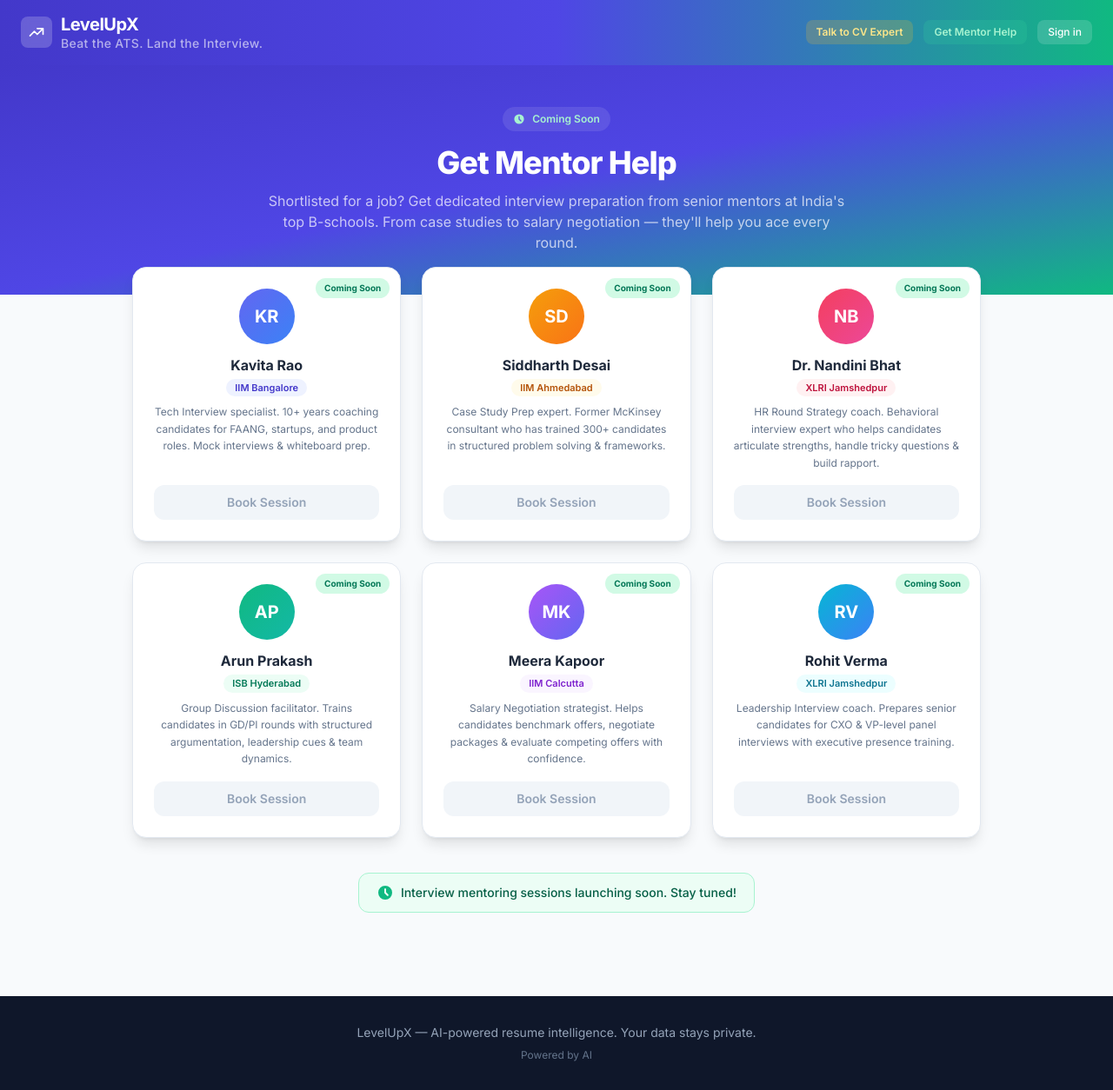
After one commit to Sumant2298/cv-analyzer, a Flask app: page /mentors in a window 1280 px wide. The commit adds this page. Shown: the whole page at 87% size. Run offline with Flask 3, Linux system fonts and the light colour scheme; some libraries are stand-ins or nearby versions.

Commit message:
Merge credits display, add mentors page, fix session security
- Merge duplicate "Credits: 8" text + coin badge into single nav element
- Add "Get Mentor Help" nav button + /mentors landing page with 6
  interview prep mentor cards (Tech, Case Study, HR, GD, Salary, Leadership)
- Fix SECRET_KEY: replace os.urandom(24) fallback with stable dev key
  to prevent session corruption across server restarts (was causing
  user A seeing user B's account data)

IMPORTANT: Set SECRET_KEY env var in Railway for production security.

Co-Authored-By: Claude Opus 4.6 <noreply@anthropic.com>

```diff
--- a/app.py
+++ b/app.py
@@ -28,7 +28,11 @@ logger = logging.getLogger(__name__)
 app = Flask(__name__)
 # Trust Railway's reverse proxy headers so url_for() generates https:// URLs
 app.wsgi_app = ProxyFix(app.wsgi_app, x_for=1, x_proto=1, x_host=1)
-app.secret_key = os.environ.get('SECRET_KEY', os.urandom(24))
+_secret = os.environ.get('SECRET_KEY')
+if not _secret:
+    logger.warning('SECRET_KEY not set — using fallback. Set SECRET_KEY env var for production!')
+    _secret = 'levelupx-dev-fallback-key-change-in-production'
+app.secret_key = _secret
 app.config['PREFERRED_URL_SCHEME'] = 'https'
 app.config['MAX_CONTENT_LENGTH'] = 10 * 1024 * 1024  # 10 MB
 app.config['UPLOAD_FOLDER'] = tempfile.mkdtemp()
@@ -1311,6 +1315,11 @@ def experts():
     return render_template('experts.html')
 
 
+@app.route('/mentors')
+def mentors():
+    return render_template('mentors.html')
+
+
 # ---------------------------------------------------------------------------
 # Admin endpoints — protected by ADMIN_TOKEN
 # ---------------------------------------------------------------------------
--- a/templates/base.html
+++ b/templates/base.html
@@ -65,11 +65,12 @@
             </a>
             <div class="flex items-center gap-3">
                 <a href="/experts" class="text-xs bg-amber-400/20 hover:bg-amber-400/30 text-amber-200 px-3 py-1.5 rounded-lg transition font-semibold hidden sm:inline-block">Talk to CV Expert</a>
+                <a href="/mentors" class="text-xs bg-emerald-400/20 hover:bg-emerald-400/30 text-emerald-200 px-3 py-1.5 rounded-lg transition font-semibold hidden sm:inline-block">Get Mentor Help</a>
                 {% if session.get('user_id') %}
-                <span class="text-sm text-white/60 hidden sm:inline">Credits: <span class="font-bold text-white">{{ session.get('user_credits', 0) }}</span></span>
-                <a href="/buy-credits" class="flex items-center gap-1.5 bg-white/15 hover:bg-white/25 backdrop-blur-sm px-2.5 py-1 rounded-lg transition text-xs font-semibold" title="Buy credits">
-                    <svg class="w-3.5 h-3.5 text-amber-300" fill="currentColor" viewBox="0 0 20 20"><path d="M10 18a8 8 0 100-16 8 8 0 000 16zM8.736 6.979C9.208 6.193 9.696 6 10 6c.304 0 .792.193 1.264.979a1 1 0 001.715-1.029C12.279 4.784 11.232 4 10 4s-2.279.784-2.979 1.95c-.285.475-.507 1-.67 1.55H6a1 1 0 000 2h.013a9.358 9.358 0 000 1H6a1 1 0 100 2h.351c.163.55.385 1.075.67 1.55C7.721 15.216 8.768 16 10 16s2.279-.784 2.979-1.95a1 1 0 10-1.715-1.029c-.472.786-.96.979-1.264.979-.304 0-.792-.193-1.264-.979a5.389 5.389 0 01-.421-.821h2.382a1 1 0 000-2H7.653a7.357 7.357 0 010-1h3.044a1 1 0 000-2H8.315c.134-.29.268-.545.421-.821z"/></svg>
-                    <span>{{ session.get('user_credits', 0) }}</span>
+                <a href="/buy-credits" class="flex items-center gap-1.5 bg-white/15 hover:bg-white/25 backdrop-blur-sm px-3 py-1 rounded-lg transition text-sm font-semibold hidden sm:flex" title="Buy credits">
+                    <span class="text-white/60">Credits:</span>
+                    <svg class="w-4 h-4 text-amber-300" fill="currentColor" viewBox="0 0 20 20"><path d="M10 18a8 8 0 100-16 8 8 0 000 16zM8.736 6.979C9.208 6.193 9.696 6 10 6c.304 0 .792.193 1.264.979a1 1 0 001.715-1.029C12.279 4.784 11.232 4 10 4s-2.279.784-2.979 1.95c-.285.475-.507 1-.67 1.55H6a1 1 0 000 2h.013a9.358 9.358 0 000 1H6a1 1 0 100 2h.351c.163.55.385 1.075.67 1.55C7.721 15.216 8.768 16 10 16s2.279-.784 2.979-1.95a1 1 0 10-1.715-1.029c-.472.786-.96.979-1.264.979-.304 0-.792-.193-1.264-.979a5.389 5.389 0 01-.421-.821h2.382a1 1 0 000-2H7.653a7.357 7.357 0 010-1h3.044a1 1 0 000-2H8.315c.134-.29.268-.545.421-.821z"/></svg>
+                    <span class="font-bold text-white">{{ session.get('user_credits', 0) }}</span>
                 </a>
                 <a href="/buy-credits" class="text-xs text-white/70 hover:text-white transition font-medium hidden sm:inline">Pricing</a>
                 <div class="flex items-center gap-2">
--- /dev/null
+++ b/templates/mentors.html
@@ -0,0 +1,110 @@
+{% extends "base.html" %}
+{% block title %}Get Mentor Help — LevelUpX{% endblock %}
+{% block content %}
+
+<section class="bg-gradient-to-br from-brand-700 via-brand-600 to-emerald-500 text-white py-12">
+    <div class="max-w-5xl mx-auto px-4 sm:px-6 text-center">
+        <div class="inline-flex items-center gap-2 bg-white/10 backdrop-blur-sm px-3 py-1.5 rounded-full text-xs font-semibold mb-4 text-emerald-200">
+            <svg class="w-3.5 h-3.5" fill="currentColor" viewBox="0 0 20 20"><path fill-rule="evenodd" d="M10 18a8 8 0 100-16 8 8 0 000 16zm1-12a1 1 0 10-2 0v4a1 1 0 00.293.707l2.828 2.829a1 1 0 101.415-1.415L11 9.586V6z" clip-rule="evenodd"/></svg>
+            Coming Soon
+        </div>
+        <h1 class="text-3xl sm:text-4xl font-extrabold tracking-tight mb-3">Get Mentor Help</h1>
+        <p class="text-white/70 text-sm sm:text-base max-w-2xl mx-auto leading-relaxed">
+            Shortlisted for a job? Get dedicated interview preparation from senior mentors at India's top B-schools.
+            From case studies to salary negotiation — they'll help you ace every round.
+        </p>
+    </div>
+</section>
+
+<div class="max-w-5xl mx-auto px-4 sm:px-6 -mt-8 relative z-10 pb-12">
+    <div class="grid grid-cols-1 sm:grid-cols-2 lg:grid-cols-3 gap-6">
+
+        <!-- Mentor 1 -->
+        <div class="bg-white rounded-2xl shadow-lg border border-slate-200 p-6 flex flex-col items-center text-center relative anim-fade-up">
+            <div class="absolute top-3 right-3 bg-emerald-100 text-emerald-700 text-[10px] font-bold px-2.5 py-1 rounded-full">Coming Soon</div>
+            <div class="w-16 h-16 rounded-full bg-gradient-to-br from-brand-500 to-blue-500 flex items-center justify-center text-white text-xl font-bold mb-3">KR</div>
+            <h3 class="text-base font-bold text-slate-800">Kavita Rao</h3>
+            <span class="text-[11px] bg-brand-50 text-brand-700 font-semibold px-2.5 py-0.5 rounded-full mt-1">IIM Bangalore</span>
+            <p class="text-xs text-slate-500 mt-2 mb-4 leading-relaxed">Tech Interview specialist. 10+ years coaching candidates for FAANG, startups, and product roles. Mock interviews & whiteboard prep.</p>
+            <div class="flex-1"></div>
+            <button disabled class="w-full py-2.5 rounded-xl font-semibold text-sm bg-slate-100 text-slate-400 cursor-not-allowed">
+                Book Session
+            </button>
+        </div>
+
+        <!-- Mentor 2 -->
+        <div class="bg-white rounded-2xl shadow-lg border border-slate-200 p-6 flex flex-col items-center text-center relative anim-fade-up-1">
+            <div class="absolute top-3 right-3 bg-emerald-100 text-emerald-700 text-[10px] font-bold px-2.5 py-1 rounded-full">Coming Soon</div>
+            <div class="w-16 h-16 rounded-full bg-gradient-to-br from-amber-500 to-orange-500 flex items-center justify-center text-white text-xl font-bold mb-3">SD</div>
+            <h3 class="text-base font-bold text-slate-800">Siddharth Desai</h3>
+            <span class="text-[11px] bg-amber-50 text-amber-700 font-semibold px-2.5 py-0.5 rounded-full mt-1">IIM Ahmedabad</span>
+            <p class="text-xs text-slate-500 mt-2 mb-4 leading-relaxed">Case Study Prep expert. Former McKinsey consultant who has trained 300+ candidates in structured problem solving & frameworks.</p>
+            <div class="flex-1"></div>
+            <button disabled class="w-full py-2.5 rounded-xl font-semibold text-sm bg-slate-100 text-slate-400 cursor-not-allowed">
+                Book Session
+            </button>
+        </div>
+
+        <!-- Mentor 3 -->
+        <div class="bg-white rounded-2xl shadow-lg border border-slate-200 p-6 flex flex-col items-center text-center relative anim-fade-up-2">
+            <div class="absolute top-3 right-3 bg-emerald-100 text-emerald-700 text-[10px] font-bold px-2.5 py-1 rounded-full">Coming Soon</div>
+            <div class="w-16 h-16 rounded-full bg-gradient-to-br from-rose-500 to-pink-500 flex items-center justify-center text-white text-xl font-bold mb-3">NB</div>
+            <h3 class="text-base font-bold text-slate-800">Dr. Nandini Bhat</h3>
+            <span class="text-[11px] bg-rose-50 text-rose-700 font-semibold px-2.5 py-0.5 rounded-full mt-1">XLRI Jamshedpur</span>
+            <p class="text-xs text-slate-500 mt-2 mb-4 leading-relaxed">HR Round Strategy coach. Behavioral interview expert who helps candidates articulate strengths, handle tricky questions & build rapport.</p>
+            <div class="flex-1"></div>
+            <button disabled class="w-full py-2.5 rounded-xl font-semibold text-sm bg-slate-100 text-slate-400 cursor-not-allowed">
+                Book Session
+            </button>
+        </div>
+
+        <!-- Mentor 4 -->
+        <div class="bg-white rounded-2xl shadow-lg border border-slate-200 p-6 flex flex-col items-center text-center relative anim-fade-up-3">
+            <div class="absolute top-3 right-3 bg-emerald-100 text-emerald-700 text-[10px] font-bold px-2.5 py-1 rounded-full">Coming Soon</div>
+            <div class="w-16 h-16 rounded-full bg-gradient-to-br from-emerald-500 to-teal-500 flex items-center justify-center text-white text-xl font-bold mb-3">AP</div>
+            <h3 class="text-base font-bold text-slate-800">Arun Prakash</h3>
+            <span class="text-[11px] bg-emerald-50 text-emerald-700 font-semibold px-2.5 py-0.5 rounded-full mt-1">ISB Hyderabad</span>
+            <p class="text-xs text-slate-500 mt-2 mb-4 leading-relaxed">Group Discussion facilitator. Trains candidates in GD/PI rounds with structured argumentation, leadership cues & team dynamics.</p>
+            <div class="flex-1"></div>
+            <button disabled class="w-full py-2.5 rounded-xl font-semibold text-sm bg-slate-100 text-slate-400 cursor-not-allowed">
+                Book Session
+            </button>
+        </div>
+
+        <!-- Mentor 5 -->
+        <div class="bg-white rounded-2xl shadow-lg border border-slate-200 p-6 flex flex-col items-center text-center relative anim-fade-up-4">
+            <div class="absolute top-3 right-3 bg-emerald-100 text-emerald-700 text-[10px] font-bold px-2.5 py-1 rounded-full">Coming Soon</div>
+            <div class="w-16 h-16 rounded-full bg-gradient-to-br from-purple-500 to-brand-500 flex items-center justify-center text-white text-xl font-bold mb-3">MK</div>
+            <h3 class="text-base font-bold text-slate-800">Meera Kapoor</h3>
+            <span class="text-[11px] bg-purple-50 text-purple-700 font-semibold px-2.5 py-0.5 rounded-full mt-1">IIM Calcutta</span>
+            <p class="text-xs text-slate-500 mt-2 mb-4 leading-relaxed">Salary Negotiation strategist. Helps candidates benchmark offers, negotiate packages & evaluate competing offers with confidence.</p>
+            <div class="flex-1"></div>
+            <button disabled class="w-full py-2.5 rounded-xl font-semibold text-sm bg-slate-100 text-slate-400 cursor-not-allowed">
+                Book Session
+            </button>
+        </div>
+
+        <!-- Mentor 6 -->
+        <div class="bg-white rounded-2xl shadow-lg border border-slate-200 p-6 flex flex-col items-center text-center relative anim-fade-up-4">
+            <div class="absolute top-3 right-3 bg-emerald-100 text-emerald-700 text-[10px] font-bold px-2.5 py-1 rounded-full">Coming Soon</div>
+            <div class="w-16 h-16 rounded-full bg-gradient-to-br from-cyan-500 to-blue-500 flex items-center justify-center text-white text-xl font-bold mb-3">RV</div>
+            <h3 class="text-base font-bold text-slate-800">Rohit Verma</h3>
+            <span class="text-[11px] bg-cyan-50 text-cyan-700 font-semibold px-2.5 py-0.5 rounded-full mt-1">XLRI Jamshedpur</span>
+            <p class="text-xs text-slate-500 mt-2 mb-4 leading-relaxed">Leadership Interview coach. Prepares senior candidates for CXO & VP-level panel interviews with executive presence training.</p>
+            <div class="flex-1"></div>
+            <button disabled class="w-full py-2.5 rounded-xl font-semibold text-sm bg-slate-100 text-slate-400 cursor-not-allowed">
+                Book Session
+            </button>
+        </div>
+
+    </div>
+
+    <div class="mt-10 text-center">
+        <div class="inline-flex items-center gap-2 bg-emerald-50 border border-emerald-200 text-emerald-800 px-5 py-3 rounded-xl">
+            <svg class="w-5 h-5 text-emerald-500" fill="currentColor" viewBox="0 0 20 20"><path fill-rule="evenodd" d="M10 18a8 8 0 100-16 8 8 0 000 16zm1-12a1 1 0 10-2 0v4a1 1 0 00.293.707l2.828 2.829a1 1 0 101.415-1.415L11 9.586V6z" clip-rule="evenodd"/></svg>
+            <p class="text-sm font-medium">Interview mentoring sessions launching soon. Stay tuned!</p>
+        </div>
+    </div>
+</div>
+
+{% endblock %}
```
